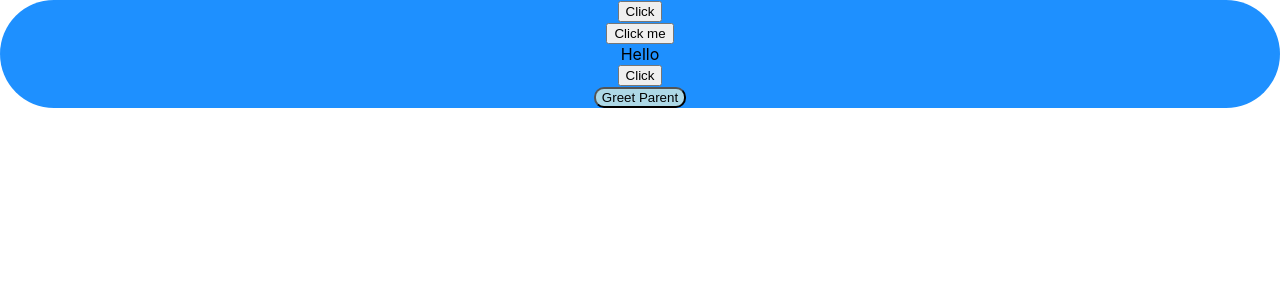
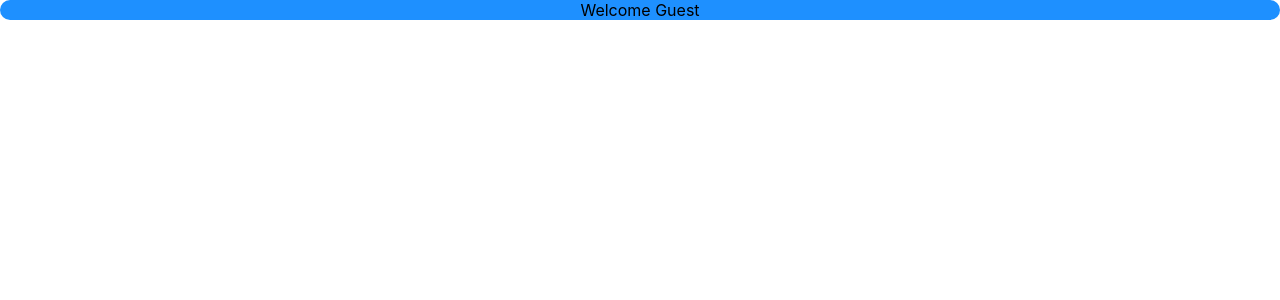
Before and after one commit to asimahmad/React-Develpoment-, a React (Create React App) app: page / in a window 1280 px wide. Shown: the top 300 px of the page. Built offline with nearby package versions, Linux system fonts and the light colour scheme.

Commit message:
If-else statement

```diff
--- a/src/App.js
+++ b/src/App.js
@@ -10,7 +10,7 @@
 import ClassClick from './Components/ClassClick'
 import EventBind from './Components/EventBind'
 import ParentComponent from './Components/ParentComponent'
-
+import UserGreeting from './Components/UserGreeting'
 function App() {
   return (
     <div className="App" style={{ backgroundColor: "DodgerBlue", borderRadius: "100px"}}>
@@ -33,11 +33,13 @@
      <Hello/>
 
       <Message></Message>
-     <Counter></Counter> */}
+     <Counter></Counter>
       <Click></Click>
       <ClassClick></ClassClick>
       <EventBind></EventBind>
       <ParentComponent></ParentComponent>
+      */}
+      <UserGreeting></UserGreeting>
 
     </div>
   );
--- /dev/null
+++ b/src/Components/UserGreeting.js
@@ -0,0 +1,27 @@
+import React, { Component } from 'react'
+
+class userGreeting extends Component {
+    constructor(props) {
+        super(props)
+
+        this.state = {
+             isLoggedIn: false
+        }
+    }
+
+    render() {
+        if(this.state.isLoggedIn){
+        return (
+            <div>
+                Welcome Asim
+            </div>
+        )}
+        else{
+            return(
+                <div>Welcome Guest</div>
+            )
+        }
+    }
+}
+
+export default userGreeting
```
